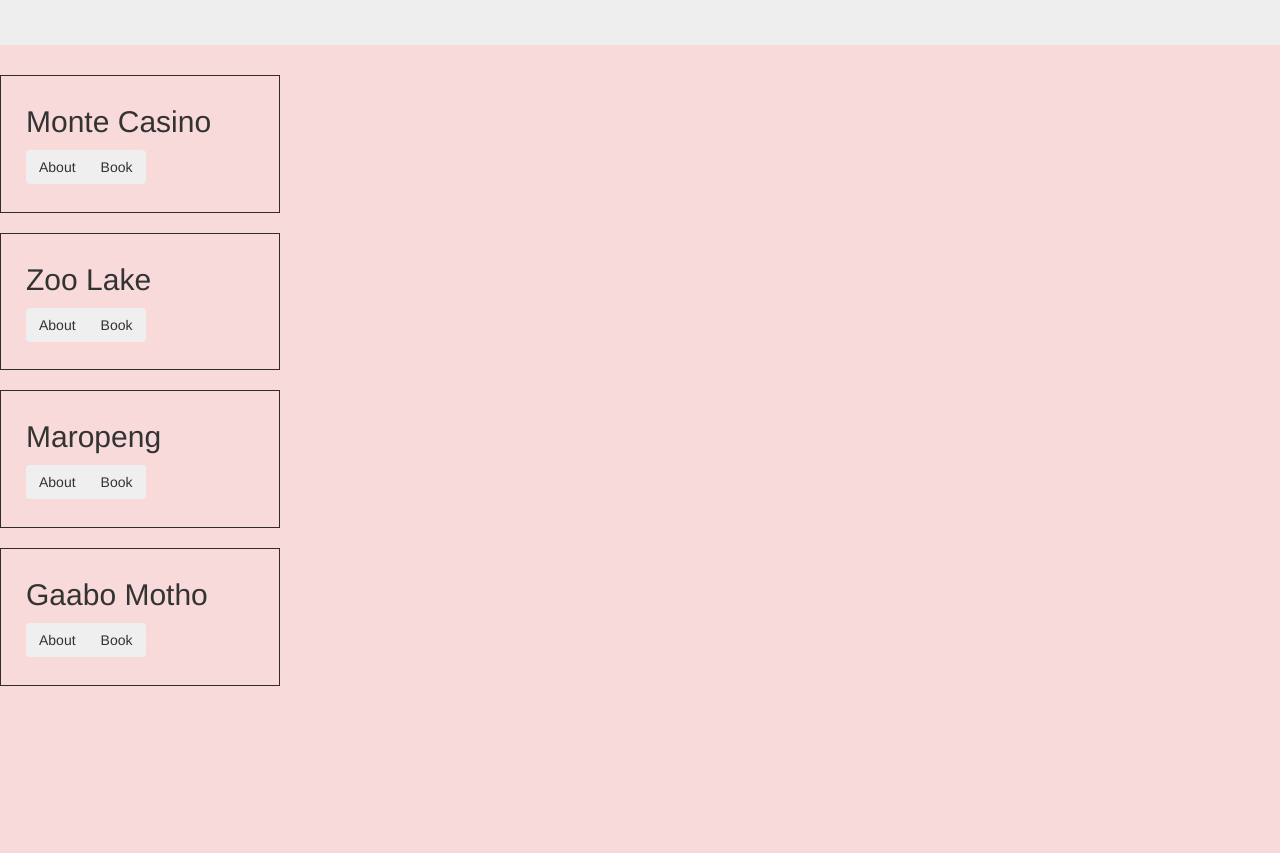
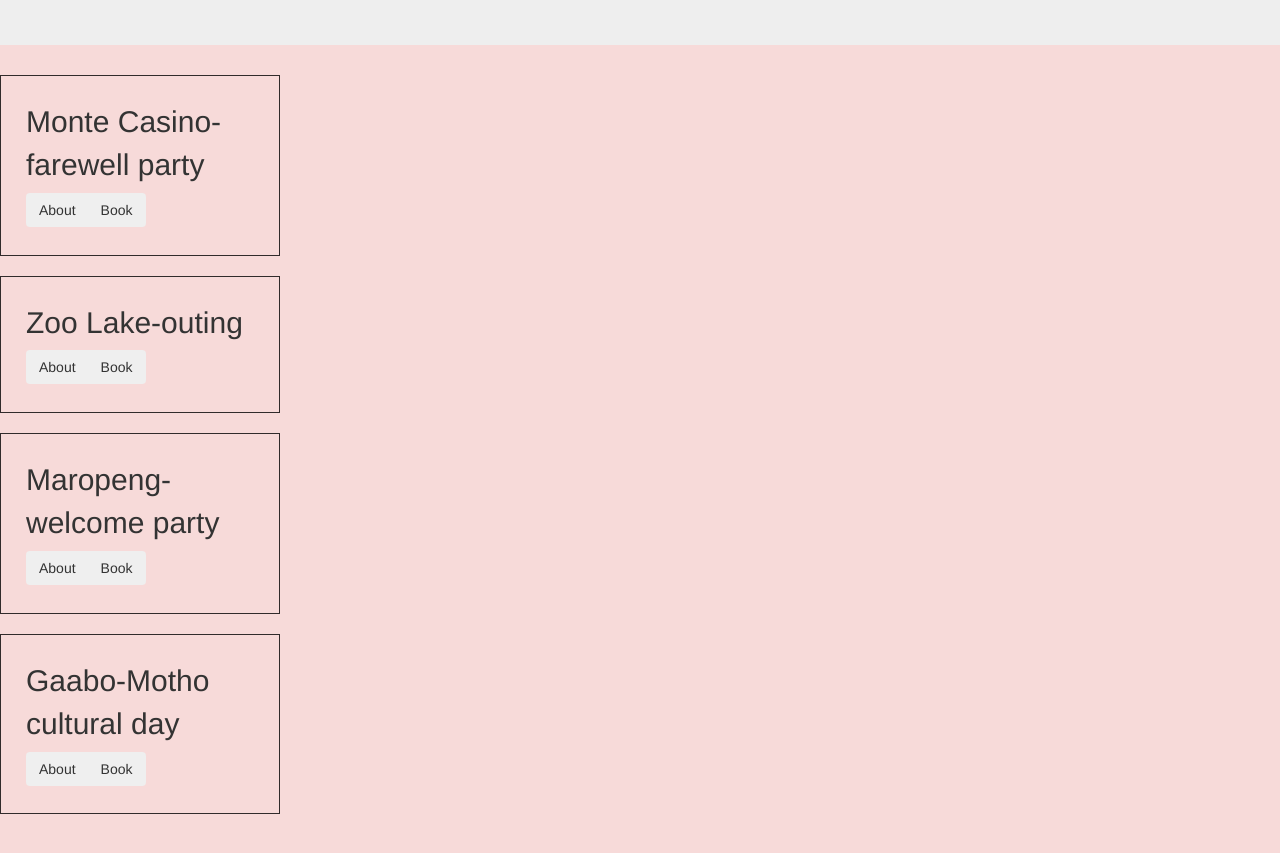
Before and after one commit to ponny99/TCG-RSVP-App, a plain HTML site: page index.html in a window 1280 px wide. Shown: the part 351-1204 px from the top of the page. Before the commit the page ends 1087 px from the top, so only its background shows below. Drawn offline with nearby package versions, Linux system fonts and the light colour scheme.

Commit message:
adding the changes I made on the app

```diff
--- a/index.html
+++ b/index.html
@@ -15,16 +15,16 @@
   <img src="https://dewey.tailorbrands.com/production/brand_version_mockup_image/125/4041763125_a628ab6e-8aa6-4f51-a17a-649dfa5d49b4.png?cb=1604310385">
 </div>
  <div class="grid-container">
-  <div class="grid-item">Monte Casino<div class="btn-group">
+  <div class="grid-item">Monte Casino-farewell party<div class="btn-group">
     <button type="button" class="btn btn"  onclick="document.location='monte.html'">About</button>
     <button type="button" class="btn btn" onclick="document.location='form.html'">Book</button></div></div>
-  <div class="grid-item">Zoo Lake<div class="btn-group">
+  <div class="grid-item">Zoo Lake-outing <div class="btn-group">
     <button type="button" class="btn btn" onclick="document.location='zoo.html'">About</button>
     <button type="button" class="btn btn" onclick="document.location='form.html'">Book</button></div></div>
-  <div class="grid-item">Maropeng<div class="btn-group">
+  <div class="grid-item">Maropeng-welcome party<div class="btn-group">
     <button type="button" class="btn btn" onclick="document.location='maropeng.html'">About</button>
     <button type="button" class="btn btn" onclick="document.location='form.html'">Book</button></div></div>
-  <div class="grid-item">Gaabo Motho<div class="btn-group">
+  <div class="grid-item">Gaabo-Motho cultural day<div class="btn-group">
     <button type="button" class="btn btn" onclick="document.location='gaabo.html'">About</button>
     <button type="button" class="btn btn" onclick="document.location='form.html'">Book</button></div></div>
 </div>
```
Also changed, not shown: monte.html (+1 -1 lines), style.css (+0 -28 lines).
